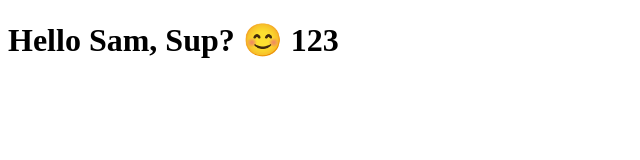
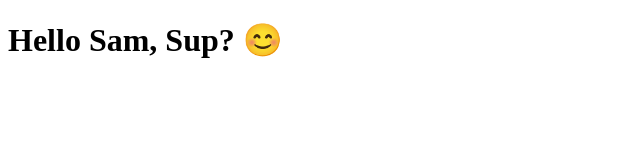
Before and after one commit to TANMAYTIWARIGUTS/reactpro, a React (Vite) app: page / in a window 1280 px wide. Shown: the top 160 px of the page, without its empty margins (0-640 px from the left). Built offline with nearby package versions, Linux system fonts and the light colour scheme.

Commit message:
props objects

```diff
--- a/src/App.jsx
+++ b/src/App.jsx
@@ -1,14 +1,16 @@
-import Hello from './components/Hello';
+import Hello from "./components/Hello";
 
 function App() {
-  const arr=[1,2,3];
+  const obj = {
+    name: "Sam",
+    msg: "Sup?",
+    emoji: "😊",
+  };
   return (
     <div className="App">
-      <Hello name="Sam" msg="Sup?" emoji="😊" arr={arr}/>
-
-
+      <Hello person={obj} />
     </div>
-  )
+  );
 }
 
 export default App;
--- a/src/components/Hello.jsx
+++ b/src/components/Hello.jsx
@@ -1,8 +1,8 @@
 
-function Hello({name, msg, emoji, arr}) {
+function Hello(props) {
   return (
     <>
-      <h1>Hello {name}, {msg} {emoji} {arr}</h1>
+      <h1>Hello {props.person.name}, {props.person.msg} {props.person.emoji} </h1>
     </>
   );
 }
```
